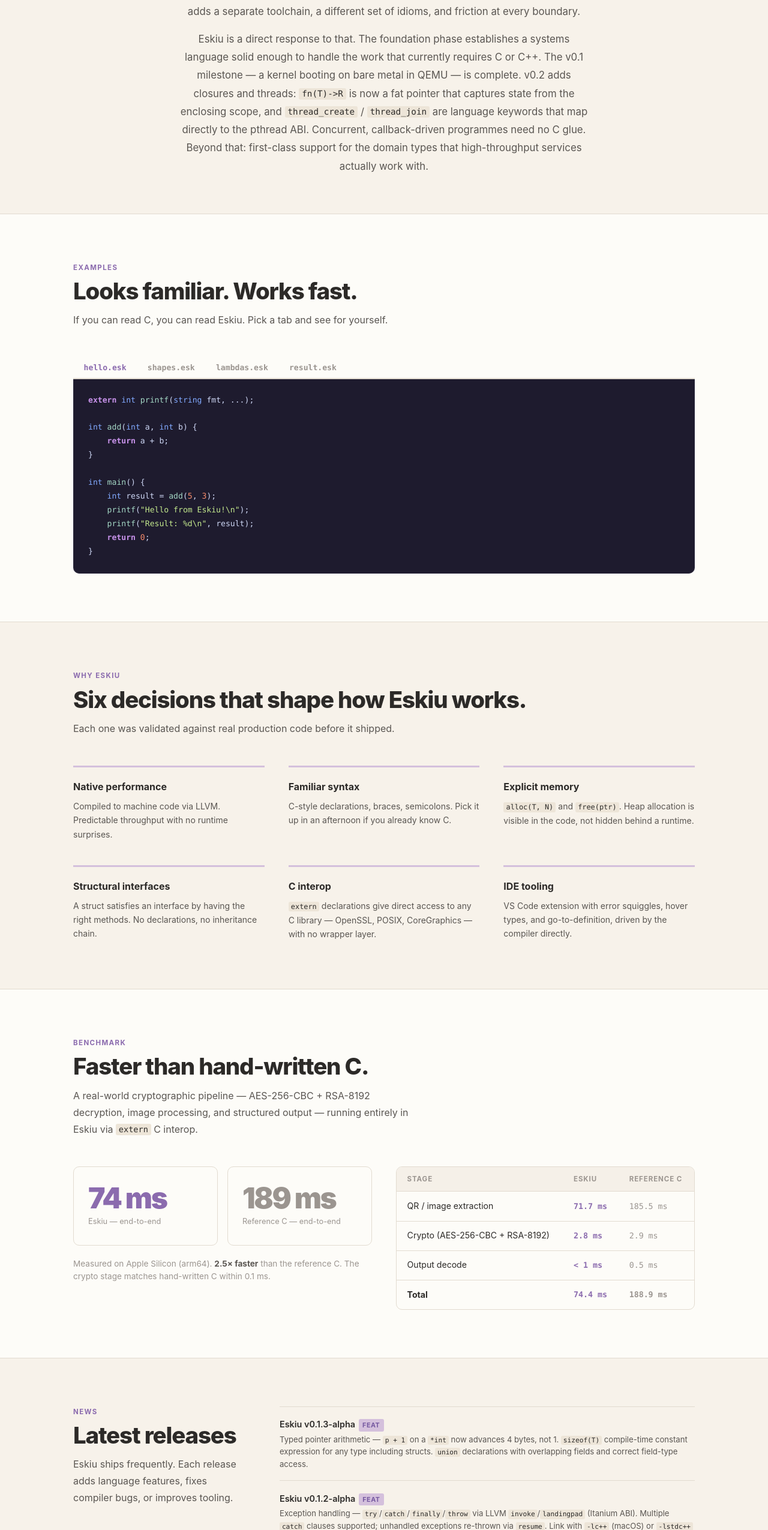
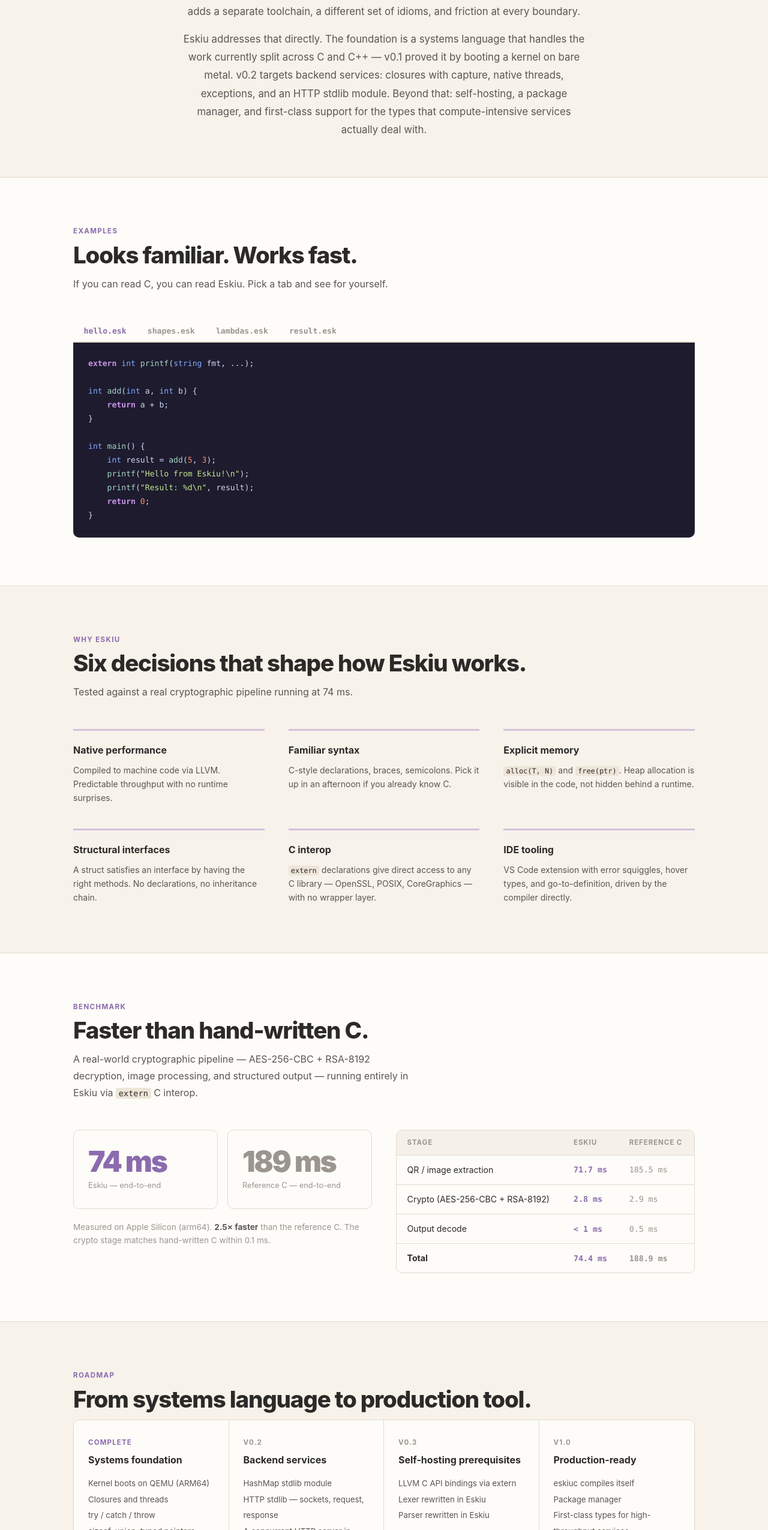
Before and after one commit to doranteseduardo/eskiu, a plain HTML site: page site/index.html in a window 1280 px wide. Shown: the part 1008-3558 px from the top of the page at 60% size. Drawn offline with Linux system fonts and the light colour scheme.

Commit message:
feat: improve website

```diff
--- a/site/index.html
+++ b/site/index.html
@@ -6,6 +6,8 @@
   <title>Eskiu — A Systems Programming Language</title>
   <meta name="description" content="Eskiu is a statically typed systems language with C-style syntax, structural interfaces, and explicit memory — compiled to native via LLVM." />
   <link rel="canonical" href="https://eskiu-lang.org" />
+  <link rel="icon" type="image/png" href="../assets/logo.png" />
+  <link rel="apple-touch-icon" href="../assets/logo.png" />
   <meta property="og:title" content="Eskiu — A Systems Programming Language" />
   <meta property="og:description" content="C-style syntax. Structural interfaces. Explicit memory. Compiled to native via LLVM." />
   <meta property="og:url" content="https://eskiu-lang.org" />
@@ -640,15 +642,12 @@
         Each adds a separate toolchain, a different set of idioms, and friction at every boundary.
       </p>
       <p style="font-size:1.05rem;color:var(--ink2);line-height:1.8;margin-top:1rem;margin-bottom:0">
-        Eskiu is a direct response to that. The foundation phase establishes a systems
-        language solid enough to handle the work that currently requires C or C++.
-        The v0.1 milestone — a kernel booting on bare metal in QEMU — is complete.
-        v0.2 adds closures and threads: <code>fn(T)-&gt;R</code> is now a fat pointer
-        that captures state from the enclosing scope, and <code>thread_create</code> /
-        <code>thread_join</code> are language keywords that map directly to the
-        pthread ABI. Concurrent, callback-driven programmes need no C glue.
-        Beyond that: first-class support for the domain types that high-throughput
-        services actually work with.
+        Eskiu addresses that directly. The foundation is a systems language that handles
+        the work currently split across C and C++ — v0.1 proved it by booting a kernel
+        on bare metal. v0.2 targets backend services: closures with capture, native
+        threads, exceptions, and an HTTP stdlib module. Beyond that: self-hosting, a
+        package manager, and first-class support for the types that compute-intensive
+        services actually deal with.
       </p>
     </div>
   </div>
@@ -751,7 +750,7 @@
   <div class="wrap">
     <div class="eyebrow">Why Eskiu</div>
     <h2>Six decisions that shape how Eskiu works.</h2>
-    <p class="lead">Each one was validated against real production code before it shipped.</p>
+    <p class="lead">Tested against a real cryptographic pipeline running at 74 ms.</p>
 
     <div class="reasons">
       <div class="reason">
@@ -825,6 +824,60 @@
 </div>
 
 
+<!-- ── Roadmap ───────────────────────────────────────────────────────────── -->
+<div class="bg-alt">
+  <div class="wrap">
+    <div class="eyebrow">Roadmap</div>
+    <h2>From systems language to production tool.</h2>
+
+    <div style="display:grid;grid-template-columns:repeat(auto-fit,minmax(220px,1fr));gap:0;border:1px solid var(--border);border-radius:10px;overflow:hidden">
+
+      <div style="padding:1.75rem 1.5rem;border-right:1px solid var(--border);background:var(--bg)">
+        <div style="font-size:0.72rem;font-weight:700;letter-spacing:0.1em;text-transform:uppercase;color:var(--purple);margin-bottom:0.5rem">Complete</div>
+        <div style="font-size:1rem;font-weight:700;margin-bottom:0.75rem">Systems foundation</div>
+        <ul style="list-style:none;font-size:0.83rem;color:var(--ink2);line-height:2">
+          <li>Kernel boots on QEMU (ARM64)</li>
+          <li>Closures and threads</li>
+          <li>try / catch / throw</li>
+          <li>sizeof, union, typed pointers</li>
+          <li>inline asm, volatile, freestanding</li>
+        </ul>
+      </div>
+
+      <div style="padding:1.75rem 1.5rem;border-right:1px solid var(--border);background:var(--bg)">
+        <div style="font-size:0.72rem;font-weight:700;letter-spacing:0.1em;text-transform:uppercase;color:var(--muted);margin-bottom:0.5rem">v0.2</div>
+        <div style="font-size:1rem;font-weight:700;margin-bottom:0.75rem">Backend services</div>
+        <ul style="list-style:none;font-size:0.83rem;color:var(--ink2);line-height:2">
+          <li>HashMap stdlib module</li>
+          <li>HTTP stdlib — sockets, request, response</li>
+          <li>A concurrent HTTP server in Eskiu</li>
+        </ul>
+      </div>
+
+      <div style="padding:1.75rem 1.5rem;border-right:1px solid var(--border);background:var(--bg)">
+        <div style="font-size:0.72rem;font-weight:700;letter-spacing:0.1em;text-transform:uppercase;color:var(--muted);margin-bottom:0.5rem">v0.3</div>
+        <div style="font-size:1rem;font-weight:700;margin-bottom:0.75rem">Self-hosting prerequisites</div>
+        <ul style="list-style:none;font-size:0.83rem;color:var(--ink2);line-height:2">
+          <li>LLVM C API bindings via extern</li>
+          <li>Lexer rewritten in Eskiu</li>
+          <li>Parser rewritten in Eskiu</li>
+        </ul>
+      </div>
+
+      <div style="padding:1.75rem 1.5rem;background:var(--bg)">
+        <div style="font-size:0.72rem;font-weight:700;letter-spacing:0.1em;text-transform:uppercase;color:var(--muted);margin-bottom:0.5rem">v1.0</div>
+        <div style="font-size:1rem;font-weight:700;margin-bottom:0.75rem">Production-ready</div>
+        <ul style="list-style:none;font-size:0.83rem;color:var(--ink2);line-height:2">
+          <li>eskiuc compiles itself</li>
+          <li>Package manager</li>
+          <li>First-class types for high-throughput services</li>
+        </ul>
+      </div>
+
+    </div>
+  </div>
+</div>
+
 <!-- ── News ───────────────────────────────────────────────────────────── -->
 <div class="bg-alt" id="news">
   <div class="wrap">
@@ -832,34 +885,22 @@
       <div>
         <div class="eyebrow">News</div>
         <h2>Latest releases</h2>
-        <p class="lead">Eskiu ships frequently. Each release adds language features, fixes compiler bugs, or improves tooling.</p>
+        <p class="lead">Active development. Full history in the changelog.</p>
         <a class="btn btn-primary" href="https://github.com/doranteseduardo/eskiu/blob/master/CHANGELOG.md">Full changelog</a>
       </div>
 
       <ul class="news-list">
         <li class="news-item">
           <div class="news-title">Eskiu v0.1.3-alpha<span class="tag tag-feat">feat</span></div>
-          <div class="news-body">Typed pointer arithmetic — <code>p + 1</code> on a <code>*int</code> now advances 4 bytes, not 1. <code>sizeof(T)</code> compile-time constant expression for any type including structs. <code>union</code> declarations with overlapping fields and correct field-type access.</div>
+          <div class="news-body">Typed pointer arithmetic, <code>sizeof(T)</code>, and <code>union</code>.</div>
         </li>
         <li class="news-item">
           <div class="news-title">Eskiu v0.1.2-alpha<span class="tag tag-feat">feat</span></div>
-          <div class="news-body">Exception handling — <code>try</code>/<code>catch</code>/<code>finally</code>/<code>throw</code> via LLVM <code>invoke</code>/<code>landingpad</code> (Itanium ABI). Multiple <code>catch</code> clauses supported; unhandled exceptions re-thrown via <code>resume</code>. Link with <code>-lc++</code> (macOS) or <code>-lstdc++</code> (Linux).</div>
-        </li>
-        <li class="news-item">
-          <div class="news-title">Eskiu v0.1.1-alpha<span class="tag tag-feat">feat</span></div>
-          <div class="news-body">Closures — <code>fn(T)-&gt;R</code> is now a fat pointer <code>{fn_ptr, env_ptr}</code>; variables from the enclosing scope are captured by value automatically. Thread primitives — <code>thread_create</code> and <code>thread_join</code> as language keywords; the fat pointer maps directly to pthread's ABI, no trampoline needed.</div>
+          <div class="news-body"><code>try</code> / <code>catch</code> / <code>finally</code> / <code>throw</code> via LLVM invoke/landingpad.</div>
         </li>
         <li class="news-item">
           <div class="news-title">Eskiu v0.1.0<span class="tag tag-feat">milestone</span></div>
-          <div class="news-body">ARM64 kernel boots in QEMU without libc or a C runtime. Inline asm UART driver, bump allocator in freestanding mode, cross-compiled with <code>--target aarch64-unknown-none-elf</code>.</div>
-        </li>
-        <li class="news-item">
-          <div class="news-title">Eskiu 0.0.14-alpha<span class="tag tag-feat">feat</span></div>
-          <div class="news-body">Inline assembly with GCC-compatible constraints. <code>volatile</code> for MMIO. Freestanding mode. Cross-compilation with <code>--target TRIPLE</code>.</div>
-        </li>
-        <li class="news-item">
-          <div class="news-title">Eskiu 0.0.12-alpha<span class="tag tag-feat">feat</span><span class="tag tag-tool">tooling</span></div>
-          <div class="news-body">Lambdas and <code>fn(T)-&gt;R</code> function pointer types. VS Code hover types and go-to-definition.</div>
+          <div class="news-body">ARM64 kernel boots in QEMU without libc. Closures, threads, inline asm, freestanding mode.</div>
         </li>
       </ul>
     </div>
```
